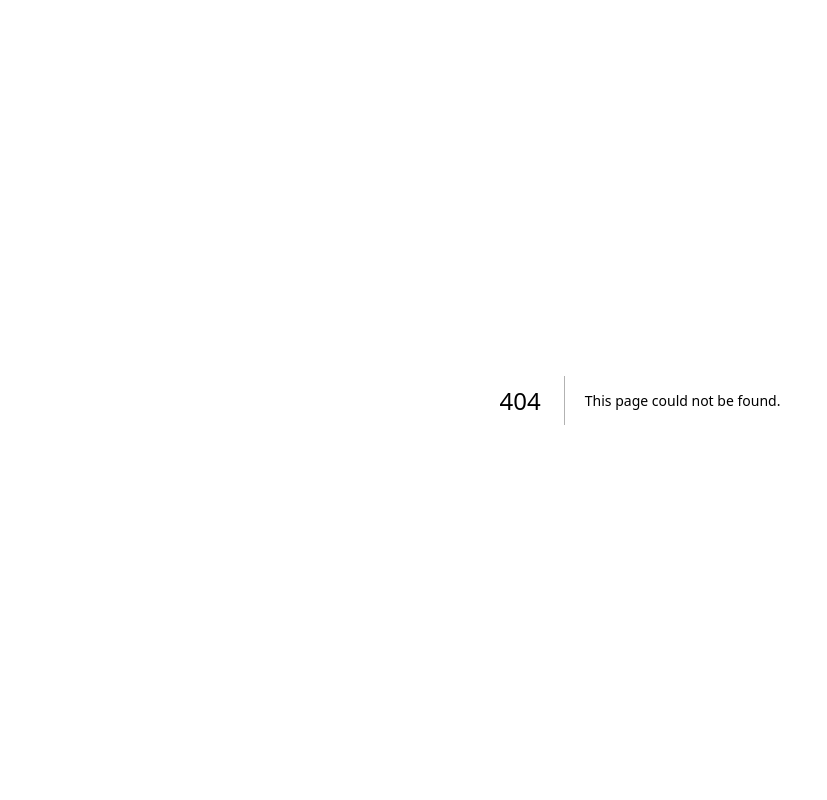
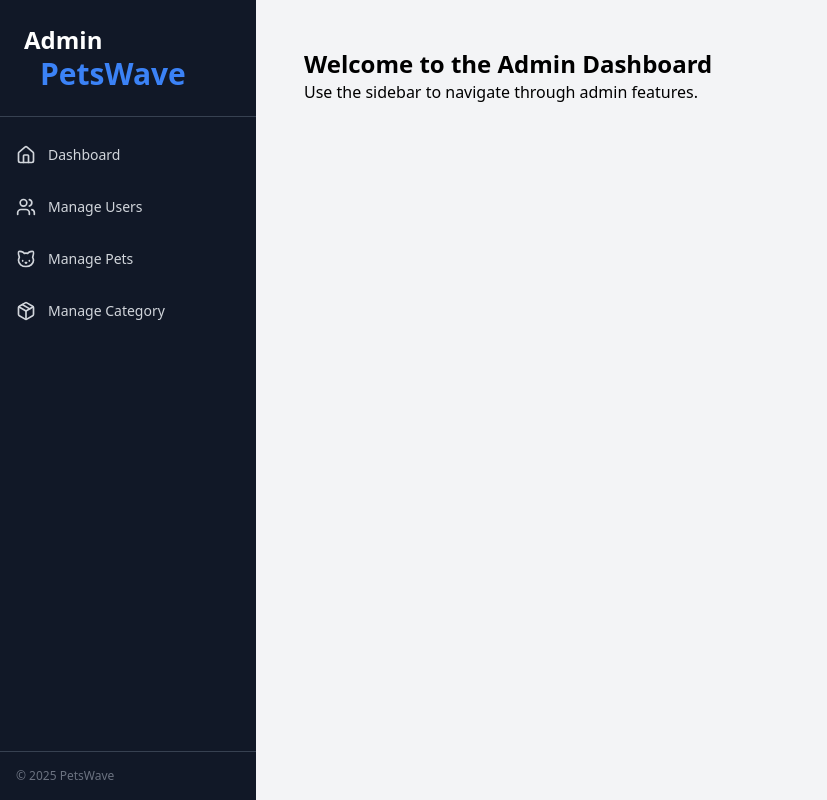
Before and after one commit to mohmmedlahlali20/pets_wave_Admin, a Next.js app: page /dashboard in a window 1280 px wide. Before the commit this address had no page. Shown: the whole page, without its empty margins (0-827 px from the left). Built offline with nearby package versions, Linux system fonts and the light colour scheme.

Commit message:
feat(dashboard): implement dashboard functionality

```diff
--- /dev/null
+++ b/src/app/dashboard/Pets/page.jsx
@@ -0,0 +1,7 @@
+import React from 'react'
+
+export default function PetsManage() {
+  return (
+    <div>PetsManage</div>
+  )
+}
--- /dev/null
+++ b/src/app/dashboard/layout.jsx
@@ -0,0 +1,12 @@
+import React from 'react'
+import SideBar from '../components/SideBar'
+
+export default function DashboardAdminlayouts({children}) {
+  return (
+
+      <main className="flex min-h-screen bg-gray-200">
+        <SideBar />
+        <section className="flex-1 bg-gray-100 p-6">{children}</section>
+      </main>
+  )
+}
--- /dev/null
+++ b/src/app/dashboard/page.jsx
@@ -0,0 +1,12 @@
+import React from 'react'
+
+export default function FirstPAge() {
+    return (
+        <section className='flex'>
+            <div className="flex-1 p-6">
+                <h1 className="text-2xl font-bold">Welcome to the Admin Dashboard</h1>
+                <p>Use the sidebar to navigate through admin features.</p>
+            </div>
+        </section>
+    )
+}
```
